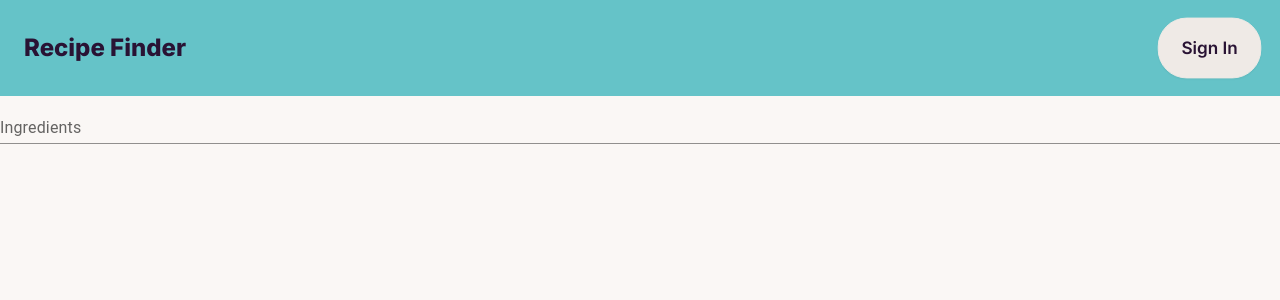
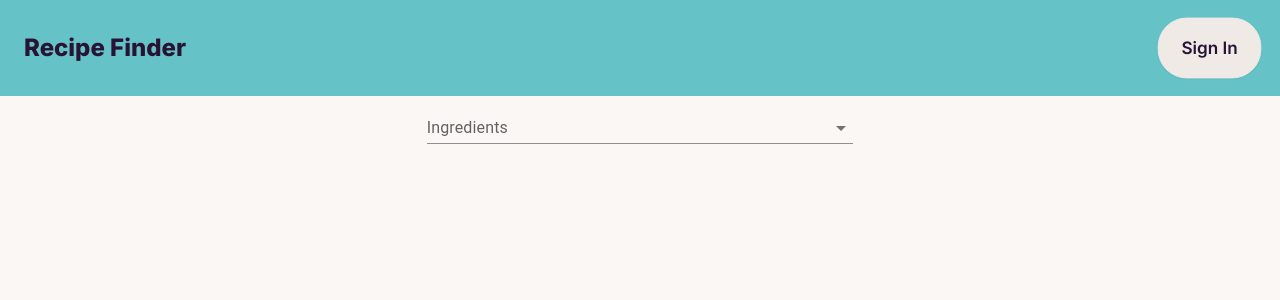
Before and after one commit to olliharry/recipe-finder-app, a Next.js app: page / in a window 1280 px wide. Shown: the top 300 px of the page. Built offline with nearby package versions, Linux system fonts and the light colour scheme; no server answers.

Commit message:
fixed sidebar overlap

```diff
--- a/app/components/ingredient-select.tsx
+++ b/app/components/ingredient-select.tsx
@@ -8,13 +8,14 @@ export default function IngredientSelect() {
   const [suggestions, setSuggestions] = useState<string[]>([]);
 
   return (
-    <div className="flex flex-col">
+    <div className="flex justify-center">
+      <div className="flex flex-col w-1/3">
         <Autocomplete
-        freeSolo
           multiple
-        id="tags-standard"
+          id="tags-outlined"
           options={GetList()}
           getOptionLabel={(option) => option}
+          onChange={(e, v) => setSuggestions(v)}
           renderInput={(params) => (
             <TextField
               {...params}
@@ -25,5 +26,6 @@ export default function IngredientSelect() {
           )}
         />
       </div>
+    </div>
   );
 }
--- a/app/components/navbar.tsx
+++ b/app/components/navbar.tsx
@@ -4,10 +4,17 @@ import Image from "next/image";
 import Link from "next/link";
 import { SignIn } from "./signin-button";
 import { SignOut } from "./signout-button";
+import { Session } from "next-auth";
 
-export default async function Navbar() {
-  const session = await auth();
+interface ParentComponentProps {
+  children: React.ReactNode;
+  session: Session | null;
+}
 
+const Navbar: React.FC<ParentComponentProps> = (
+  { children , session},
+
+) => {
   return (
     <div className="drawer ">
       <input id="my-drawer-3" type="checkbox" className="drawer-toggle" />
@@ -73,6 +80,7 @@ export default async function Navbar() {
             </ul>
           </div>
         </div>
+        {children}
       </div>
       <div className="drawer-side">
         <label
@@ -114,4 +122,5 @@ export default async function Navbar() {
       </div>
     </div>
   );
-}
+};
+export default Navbar;
--- a/app/layout.tsx
+++ b/app/layout.tsx
@@ -2,6 +2,7 @@ import type { Metadata } from "next";
 import { Inter } from "next/font/google";
 import "./globals.css";
 import Navbar from "./components/navbar";
+import { auth } from "@/auth";
 
 const inter = Inter({ subsets: ["latin"] });
 
@@ -10,16 +11,16 @@ export const metadata: Metadata = {
   description: "Generated by create next app",
 };
 
-export default function RootLayout({
+export default async function RootLayout({
   children,
 }: Readonly<{
   children: React.ReactNode;
 }>) {
+  const session = await auth();
   return (
     <html lang="en">
       <body className={inter.className}>
-        <Navbar></Navbar>
-        {children}
+        <Navbar session={session}>{children}</Navbar>
       </body>
     </html>
   );
```
Lines whose indentation alone changed are shown as unchanged.
